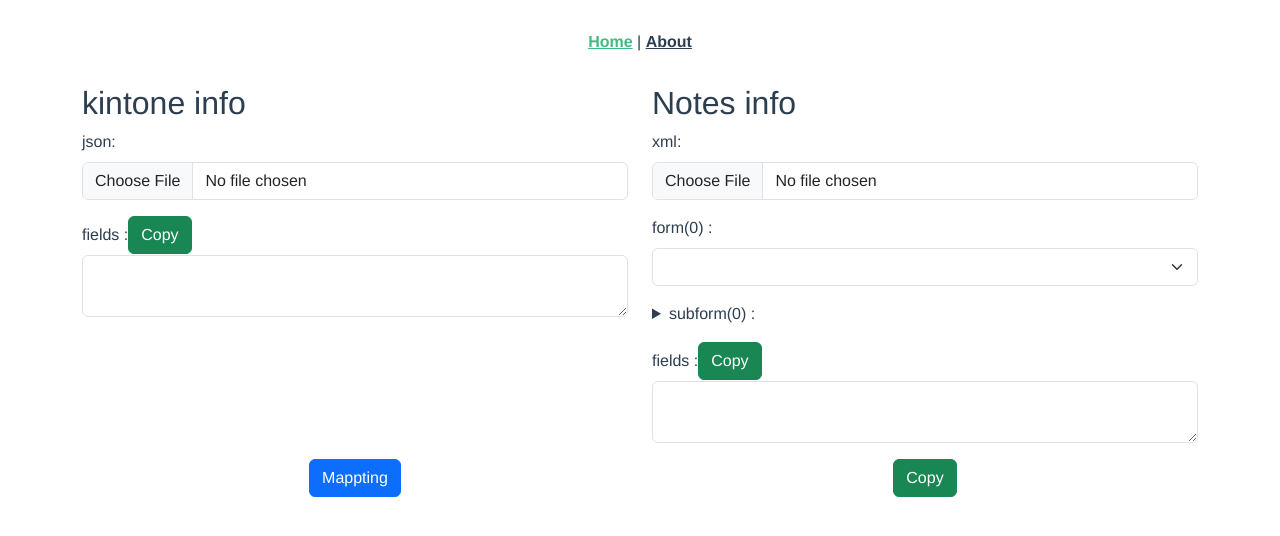
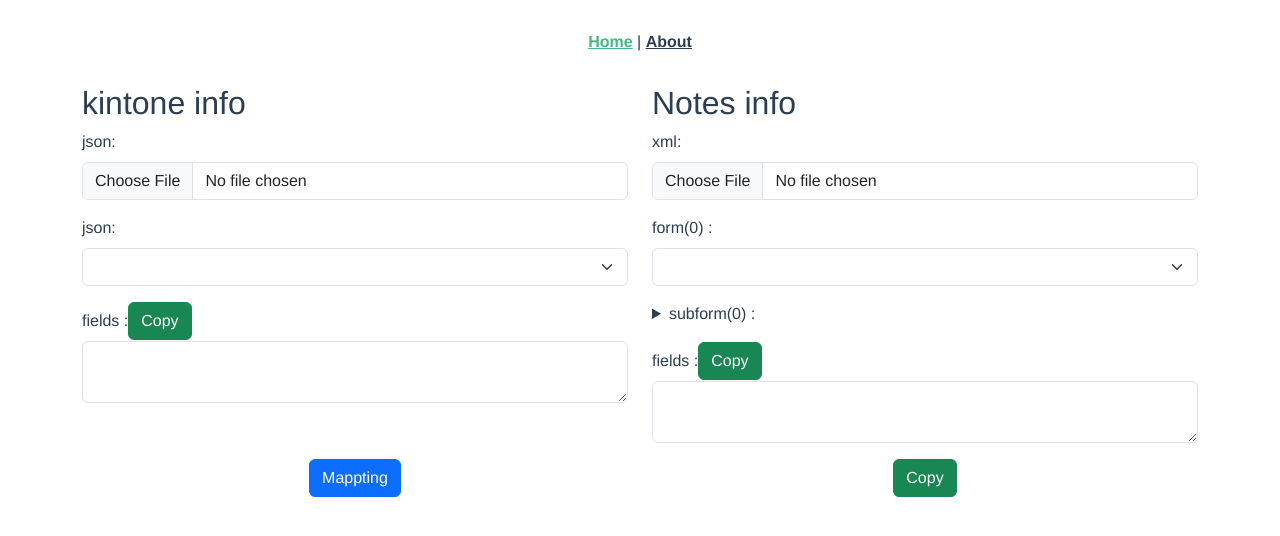
Before and after one commit to rksan/notes-field-extract-list, a Vue app: page / in a window 1280 px wide. Shown: the top 536 px of the page. Built offline with nearby package versions, Linux system fonts and the light colour scheme; the HTML template or start-up script is replaced by a standard one.

Commit message:
add selection kintone apps

```diff
--- a/src/components/organisms/OKintoneInfo/OKintoneInfo.html
+++ b/src/components/organisms/OKintoneInfo/OKintoneInfo.html
@@ -13,6 +13,21 @@
   </div>
 
   <div class="mb-3">
+    <label for="app-name-kintone" class="form-label">json:</label>
+    <select
+      id="app-name-kintone"
+      class="form-select"
+      @change="doChangeAppName"
+      v-model="model.selectApp"
+    >
+      <option value="" disabled>---select app---</option>
+      <template v-for="(appName,idx) in model.appNames" :key="idx">
+        <option :value="idx">{{appName}}</option>
+      </template>
+    </select>
+  </div>
+
+  <div class="mb-3">
     <label for="txa-kintone" class="form-label">fields : </label>
     <button @click="doClickCopy" class="btn btn-success">Copy</button>
     <textarea
--- a/src/components/organisms/OKintoneInfo/OKintoneInfo.vue
+++ b/src/components/organisms/OKintoneInfo/OKintoneInfo.vue
@@ -43,7 +43,9 @@
   };
 
   const model = reactive({
+    appNames: ref(),
     appName: ref(),
+    selectApp: ref(),
     txaValue: ref(""),
   });
 
@@ -74,7 +76,18 @@
       const result = reader.result as string;
 
       const json = JSON.parse(result);
-      const app = json.apps[0];
+      const appNames: string[] = [];
+
+      Array.from(json.apps as JsonObject[]).forEach((app) => {
+        const info = app.info as JsonObject;
+        const name = info.name as string;
+        appNames.push(name);
+      });
+
+      local.json = json;
+      model.appNames = appNames;
+
+      /* const app = json.apps[0];
       const form = getFormEntry(app);
       const controls = doAnalyzeForm(form);
 
@@ -92,8 +105,37 @@
       model.appName = json.name;
       model.txaValue = txaValue;
 
-      doEmitUpdateFilles();
+      doEmitUpdateFilles(); */
     });
+  };
+
+  const doChangeAppName = () => {
+    const json = local.json;
+
+    if (!json) return;
+
+    const idx = model.selectApp;
+
+    const apps = json.apps as JsonObject[];
+
+    const app = apps[idx];
+
+    const form = getFormEntry(app);
+    const controls = doAnalyzeForm(form);
+
+    let txaValue = "";
+
+    Array.from(controls).forEach((item) => {
+      const controlInfo = getControlInfo(item);
+
+      txaValue += controlInfo.join("\t") + "\n";
+    });
+
+    local.controls = controls;
+
+    model.txaValue = txaValue;
+
+    doEmitUpdateFilles();
   };
 
   const doClickCopy = (event: Event) => {
@@ -114,6 +156,7 @@
     //local,
     model,
     doChangeFile,
+    doChangeAppName,
     doClickCopy,
   };
 };
```
